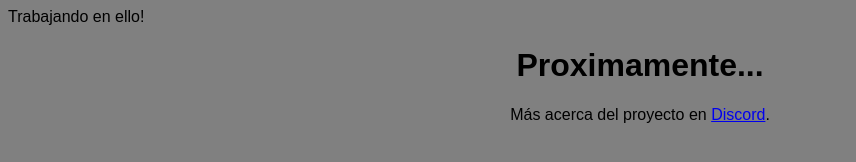
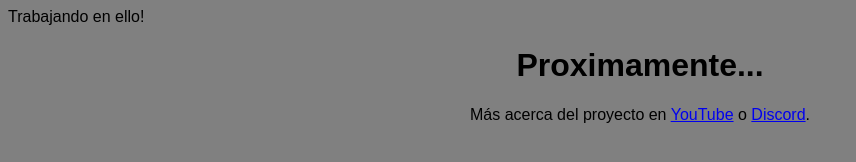
Before and after one commit to CreatividadGenial/PandikraftMinecraft, a plain HTML site: page index.html in a window 1280 px wide. Shown: the whole page, without its empty margins (0-856 px from the left). Drawn offline with Linux system fonts and the light colour scheme.

Commit message:
Update index.html

```diff
--- a/index.html
+++ b/index.html
@@ -8,7 +8,7 @@
 <center><h1><font face="arial">Proximamente...</font></h1></center>
 
 <center>
-<font face="arial">Más acerca del proyecto en <a href="https://www.youtube.com/channel/UCXsMNbPuIdvSq6wmLKTN0_Q>YouTube</a> o <a href="https://discord.gg/FRGDEpeT6f">Discord</a>.</font>
+<font face="arial">Más acerca del proyecto en <a href="https://www.youtube.com/channel/UCXsMNbPuIdvSq6wmLKTN0_Q">YouTube</a> o <a href="https://discord.gg/FRGDEpeT6f">Discord</a>.</font>
 </center>
 
 </body>
```
